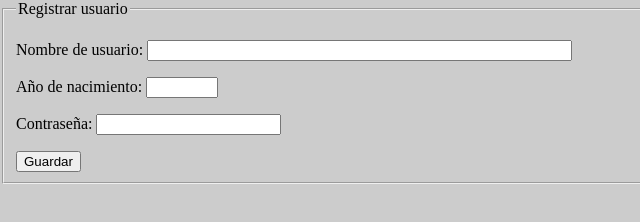
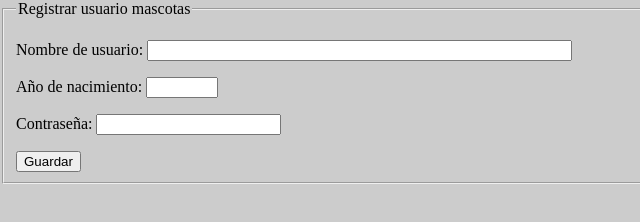
Before and after one commit to jairoar/mintic-ciclo3-grupo6, a plain HTML site: page src/registro.html in a window 1280 px wide. Shown: the full height of the page, 0-640 px from the left. Drawn offline with Linux system fonts and the light colour scheme.

Commit message:
Cambio de titulo formulario de registro

```diff
--- a/src/registro.html
+++ b/src/registro.html
@@ -12,7 +12,7 @@
 <body>
 <form id="registrar_usuario_form" action="#" method="POST">
 <fieldset>
-<legend> Registrar usuario</legend>
+<legend> Registrar usuario mascotas </legend>
 <p> Nombre de usuario: <input type="text" id="nombre_usuario" size="50" required></input></p>
 <p>Año de nacimiento: <input type="number" id="anoNacimiento_usuario" min="1900" max="2021" required></p>
 <p>Contraseña: <input type="password" id="contrasena_usuario" required></input></p>
```
